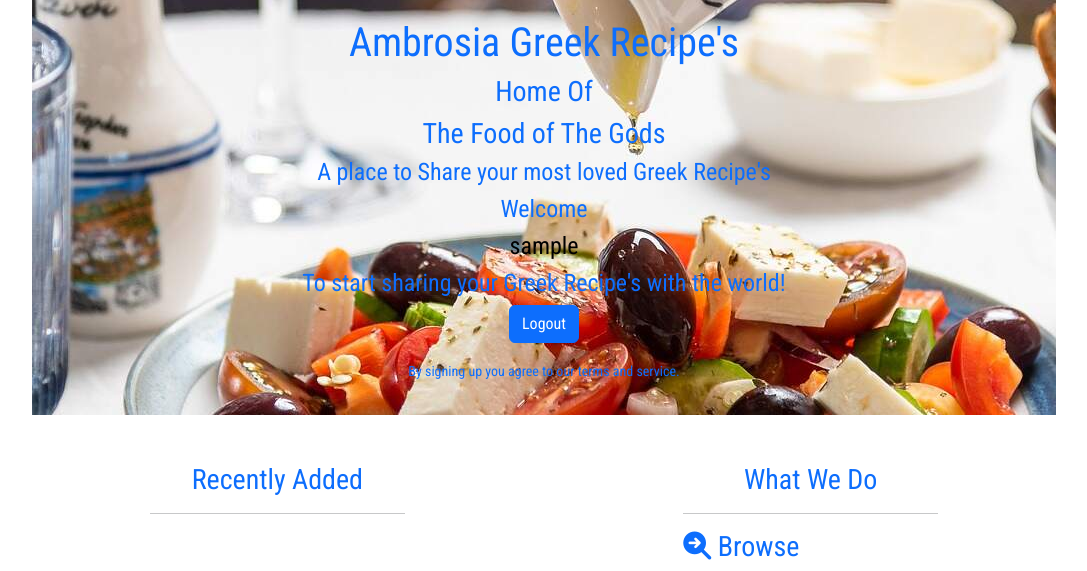
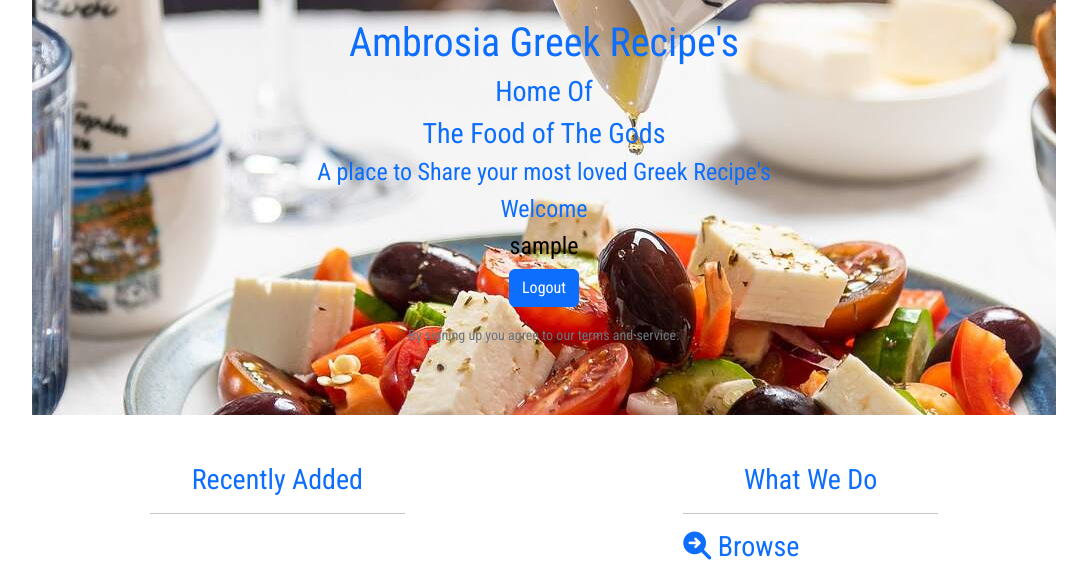
Before and after one commit to TaraHelberg/Ambrosia-Greek-Recipe-s, a Django app: page / in a window 1280 px wide. Shown: the part 97-668 px from the top of the page, without its empty margins (96-1183 px from the left). Run offline with Django 3.2, Linux system fonts and the light colour scheme; the visitor is signed in with stand-in values (Sample User, id 1); data that the repository does not hold is empty.

Commit message:
Add final style to Index.html

```diff
--- a/templates/index.html
+++ b/templates/index.html
@@ -22,8 +22,8 @@
                     {% else %}
                     <!--Displays Sign Up Message-->
                     <h4>Sign up Today</h4>
+                    <h4>To start sharing your Greek Recipe's with the world!</h4>
                     {% endif %}
-                    <h4>To start sharing your Greek Recipe's with the world!</h4>
                     <form action="{% url 'account_signup' %}" method="get">
                         <!--Displays Log Out if User Loged In Else Sign Up-->
                         {% if user.is_authenticated %}
@@ -34,7 +34,7 @@
                         <button class="btn btn-primary">Sign up!</button>
                         {% endif %}
                     </form>
-                    <p><small>By signing up you agree to our terms and service.</small></p>
+                    <p class="text-muted"><small>By signing up you agree to our terms and service.</small></p>
                 </div>
             </div>
         </div>
```
